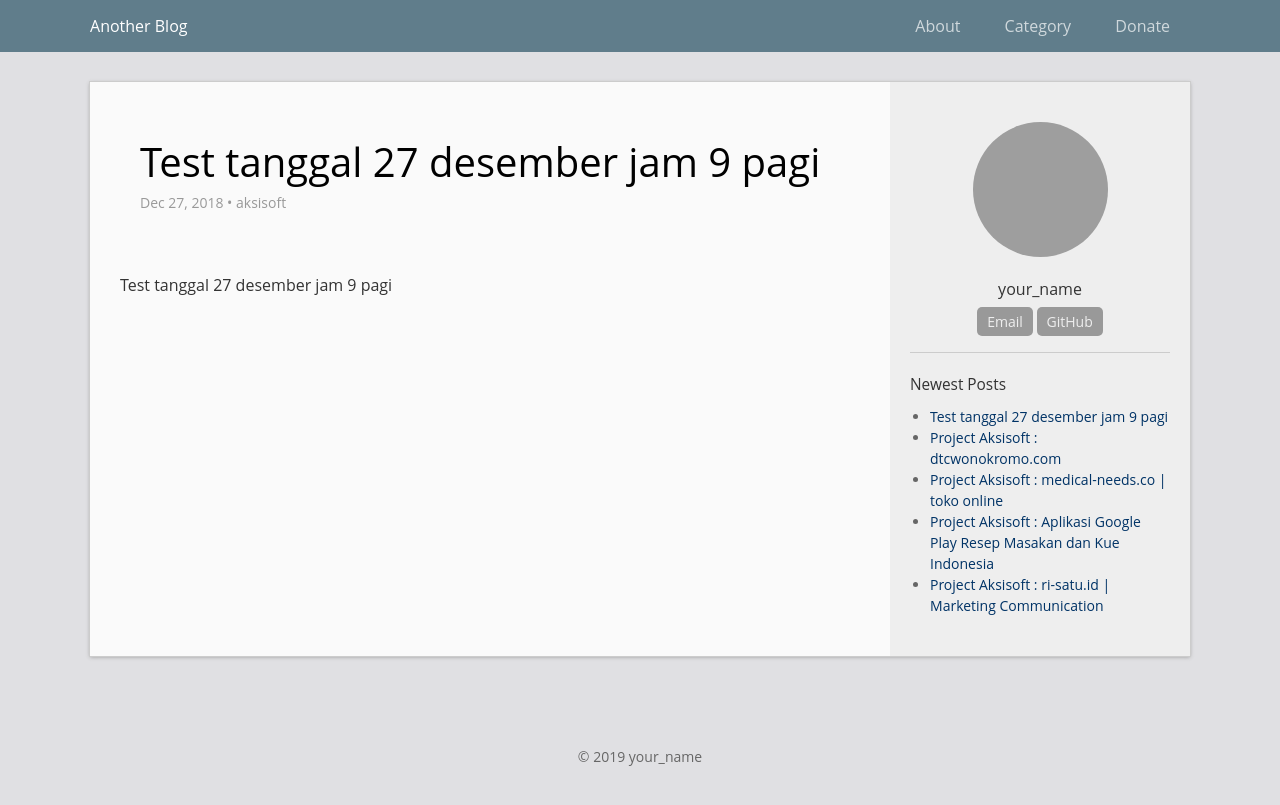
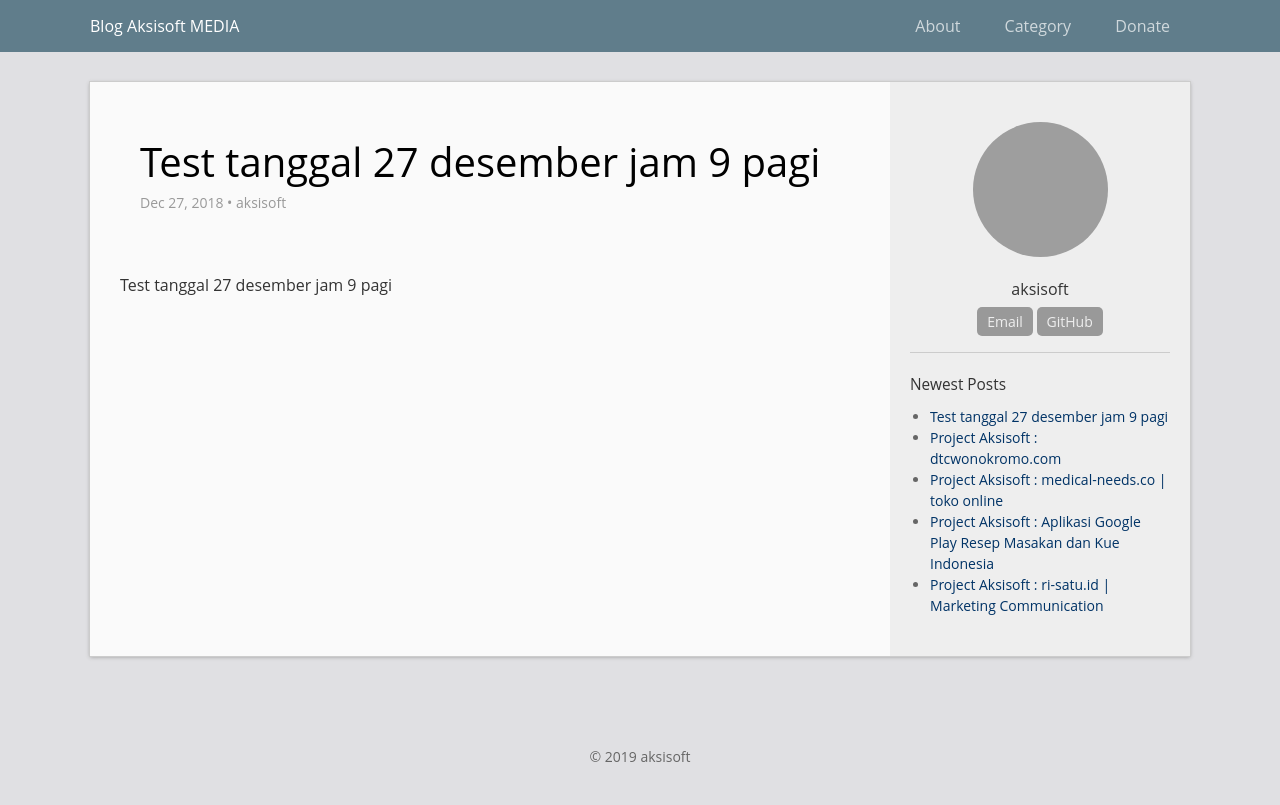
Before and after one commit to aksisoftsby/blog.aksisoft.com, a Jekyll site: the page built from _posts/2019-12-13-test-tanggal-27-desember-jam-9-pagi.md, in a window 1280 px wide. Shown: the top 805 px of the page. Built offline with Jekyll 4.4.1, drawn with Linux system fonts in a browser that asks for light colours; part of the change alters nothing that is shown; grey boxes are pictures that could not be loaded.

Commit message:
Update _config.yml

```diff
--- a/_config.yml
+++ b/_config.yml
@@ -1,21 +1,21 @@
 # Site settings
-title: Another Blog
+title: Blog Aksisoft MEDIA
 url: "http://laobubu.github.io"    # the protocol and hostname of your site, eg. `http://laobubu.github.io`
 baseurl: "/jekyll-theme-EasyBook" # the prefix of your site uri, eg. `"/jekyll-theme-EasyBook"` or empty string `""`
 #timezone: Asia/Chongqing
 description: >
-  One or more sentences introducing this blog.
+  Portfolio Aksisoft MEDIA
 
 # Your information
-email: your_email@example.com
-author: your_name
+email: admin@aksisoft.com
+author: aksisoft
 avatar: "//www.gravatar.com/avatar/your_email_md5?d=mm&s=135"
-profile: One sentence introducing yourself.
+profile: Portfolio Aksisoft MEDIA
 #twitter_username: twitter_username
 #github_username:  github_username
 profile_links:
-  Email: "mailto:your_email@example.com"
-  GitHub: "https://github.com/laobubu/jekyll-theme-EasyBook"
+  Email: "mailto:admin@aksisoft.com"
+  GitHub: "https://github.com/aksisoftsby/blog.aksisoft.com"
   # You can add more profile links above, or edit _includes/sidebar.html
 
 # Comment Service (Disqus or 多说)
@@ -29,13 +29,18 @@ header:
   links:             # Links on the header. Link to in-site page with a slash as prefix
     About: /about/
     Category: /category/
-    Donate: https://laobubu.net/donate.html
+    Donate: https://aksisoft.com/kontak
 
 permalink: /archivers/:title
 plugins:
  - jekyll-paginate
  - jekyll-gist
  - jemoji
+ - jekyll-seo-tag
+ - jekyll-feed
+ - jekyll-sitemap
+ - jekyll-redirect-from
+ - jekyll-avatar
 
 # Build settings
 paginate: 5
```
